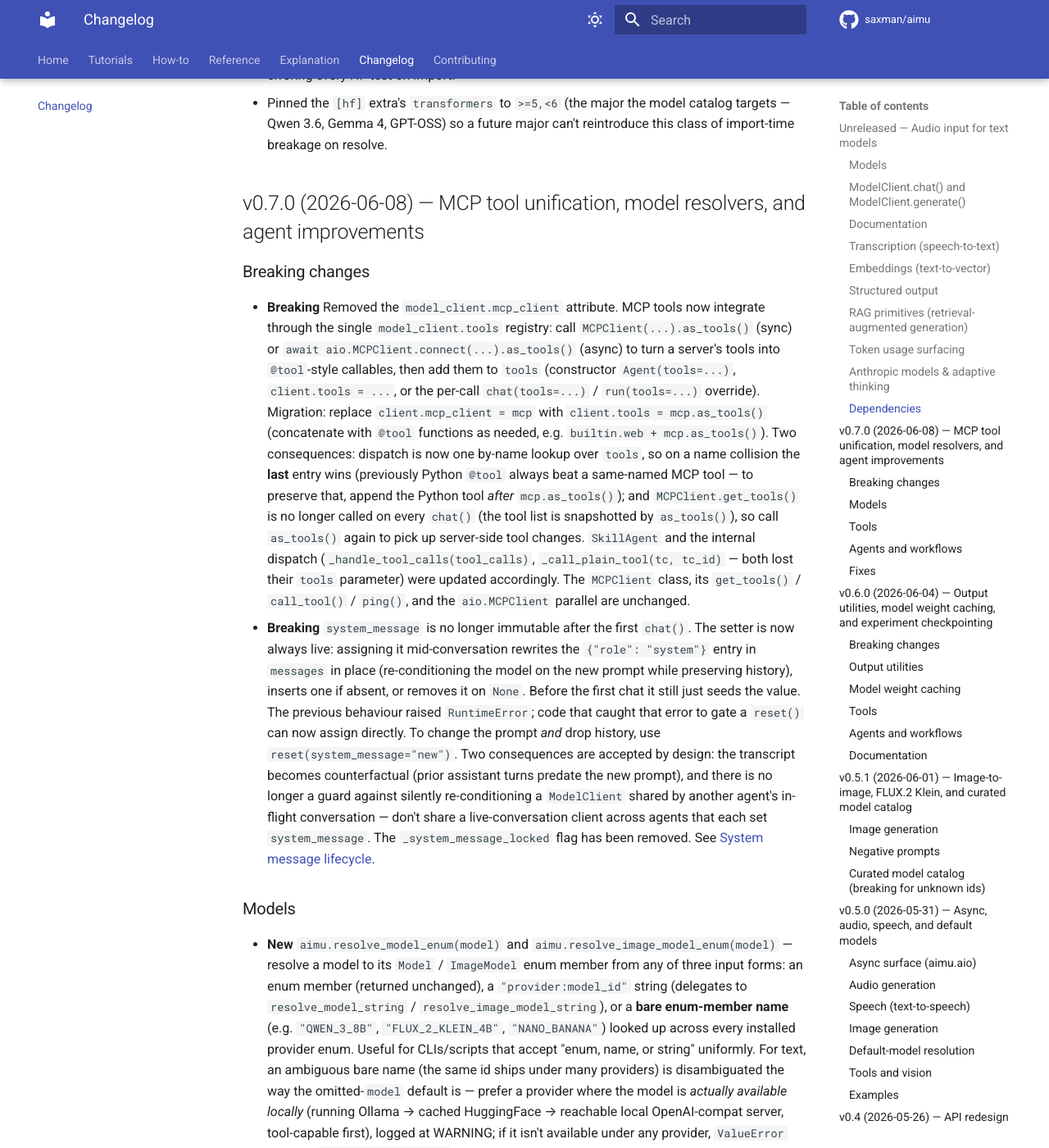
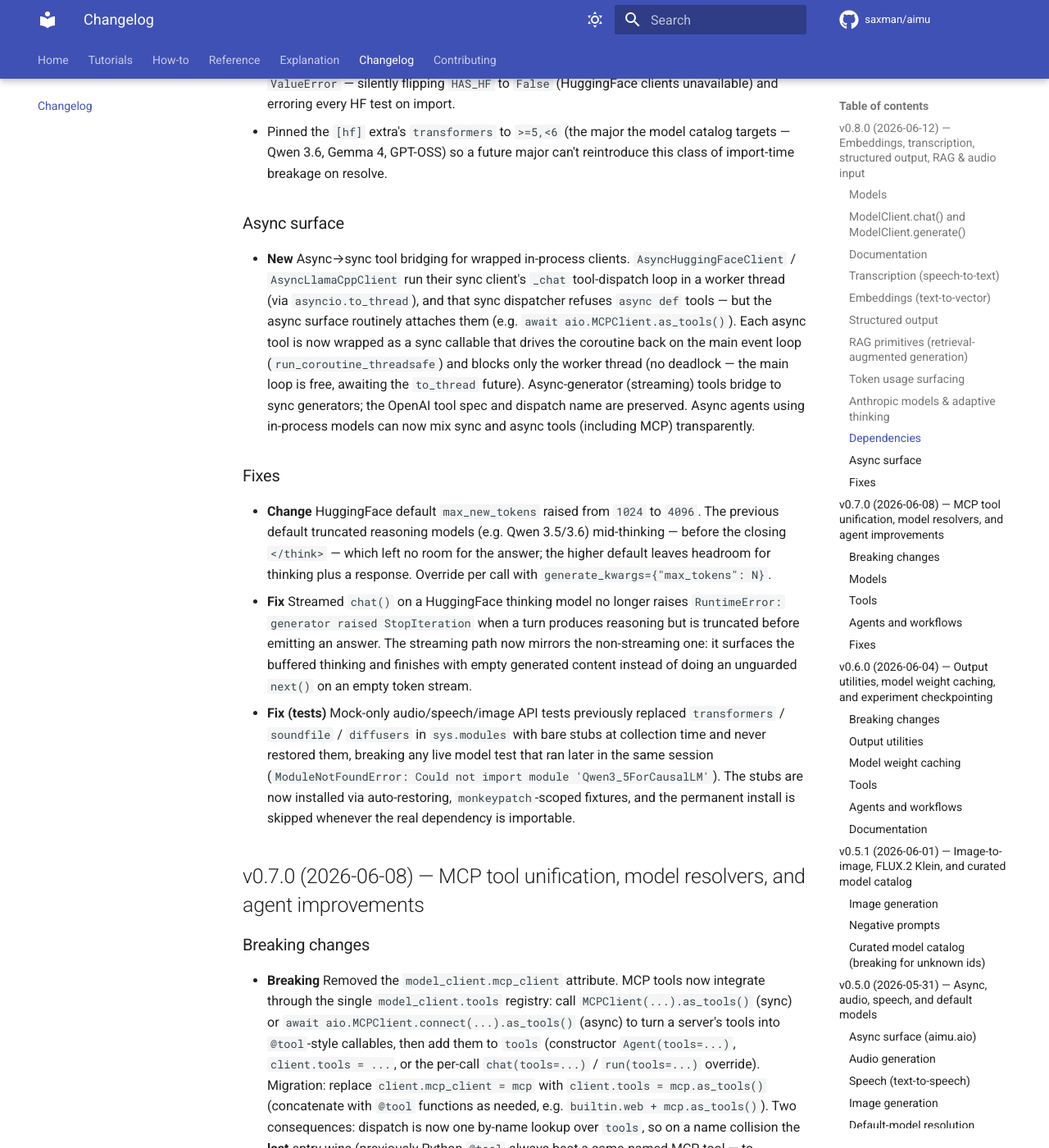
Before and after one commit to saxman/aimu, an MkDocs documentation site: the page built from docs/changelog.md, in a window 1280 px wide and 1400 px high, scrolled down 5508 px. Shown: the whole window at 82% size. Built offline with MkDocs 1.6.1 and Material for MkDocs 9.7.7, drawn with Linux system fonts in a browser that asks for light colours; comment, search, counter and statistics services are not loaded; some of the changed text lies outside the part shown.

Commit message:
chore(release): v0.8.0
Bump version 0.7.0 -> 0.8.0 and finalize the changelog: embeddings,
transcription (STT), structured output, RAG primitives, audio input,
Anthropic adaptive thinking, token-usage surfacing, async->sync tool
bridging, and the HF streaming/default-token fixes.

Co-Authored-By: Claude Opus 4.8 (1M context) <noreply@anthropic.com>

```diff
--- a/docs/changelog.md
+++ b/docs/changelog.md
@@ -1,6 +1,6 @@
 # Changelog
 
-## Unreleased — Audio input for text models
+## v0.8.0 (2026-06-12) — Embeddings, transcription, structured output, RAG & audio input
 
 ### Models
 
@@ -81,6 +81,16 @@
 
 - **Fix** Pinned the `[hf]` extra's `kernels` to `>=0.12,<0.13`. It was unconstrained and resolved to `kernels 0.15.2`, which is outside the range `transformers` supports (`<0.13`); `transformers` constructs `kernels.LayerRepository(...)` at import time and 0.13+ made `revision`/`version` mandatory, so `from transformers import AutoProcessor` raised `ValueError` — silently flipping `HAS_HF` to `False` (HuggingFace clients unavailable) and erroring every HF test on import.
 - Pinned the `[hf]` extra's `transformers` to `>=5,<6` (the major the model catalog targets — Qwen 3.6, Gemma 4, GPT-OSS) so a future major can't reintroduce this class of import-time breakage on resolve.
+
+### Async surface
+
+- **New** Async→sync tool bridging for wrapped in-process clients. `AsyncHuggingFaceClient` / `AsyncLlamaCppClient` run their sync client's `_chat` tool-dispatch loop in a worker thread (via `asyncio.to_thread`), and that sync dispatcher refuses `async def` tools — but the async surface routinely attaches them (e.g. `await aio.MCPClient.as_tools()`). Each async tool is now wrapped as a sync callable that drives the coroutine back on the main event loop (`run_coroutine_threadsafe`) and blocks only the worker thread (no deadlock — the main loop is free, awaiting the `to_thread` future). Async-generator (streaming) tools bridge to sync generators; the OpenAI tool spec and dispatch name are preserved. Async agents using in-process models can now mix sync and async tools (including MCP) transparently.
+
+### Fixes
+
+- **Change** HuggingFace default `max_new_tokens` raised from `1024` to `4096`. The previous default truncated reasoning models (e.g. Qwen 3.5/3.6) mid-thinking — before the closing `</think>` — which left no room for the answer; the higher default leaves headroom for thinking plus a response. Override per call with `generate_kwargs={"max_tokens": N}`.
+- **Fix** Streamed `chat()` on a HuggingFace thinking model no longer raises `RuntimeError: generator raised StopIteration` when a turn produces reasoning but is truncated before emitting an answer. The streaming path now mirrors the non-streaming one: it surfaces the buffered thinking and finishes with empty generated content instead of doing an unguarded `next()` on an empty token stream.
+- **Fix (tests)** Mock-only audio/speech/image API tests previously replaced `transformers` / `soundfile` / `diffusers` in `sys.modules` with bare stubs at collection time and never restored them, breaking any live model test that ran later in the same session (`ModuleNotFoundError: Could not import module 'Qwen3_5ForCausalLM'`). The stubs are now installed via auto-restoring, `monkeypatch`-scoped fixtures, and the permanent install is skipped whenever the real dependency is importable.
 
 ## v0.7.0 (2026-06-08) — MCP tool unification, model resolvers, and agent improvements
 
--- a/pyproject.toml
+++ b/pyproject.toml
@@ -1,6 +1,6 @@
 [project]
 name = "aimu"
-version = "0.7.0"
+version = "0.8.0"
 description = "AI Modeling Utilities: A Python package containing support for working with numerous AI models and services."
 readme = "README.md"
 requires-python = ">=3.11"
```
